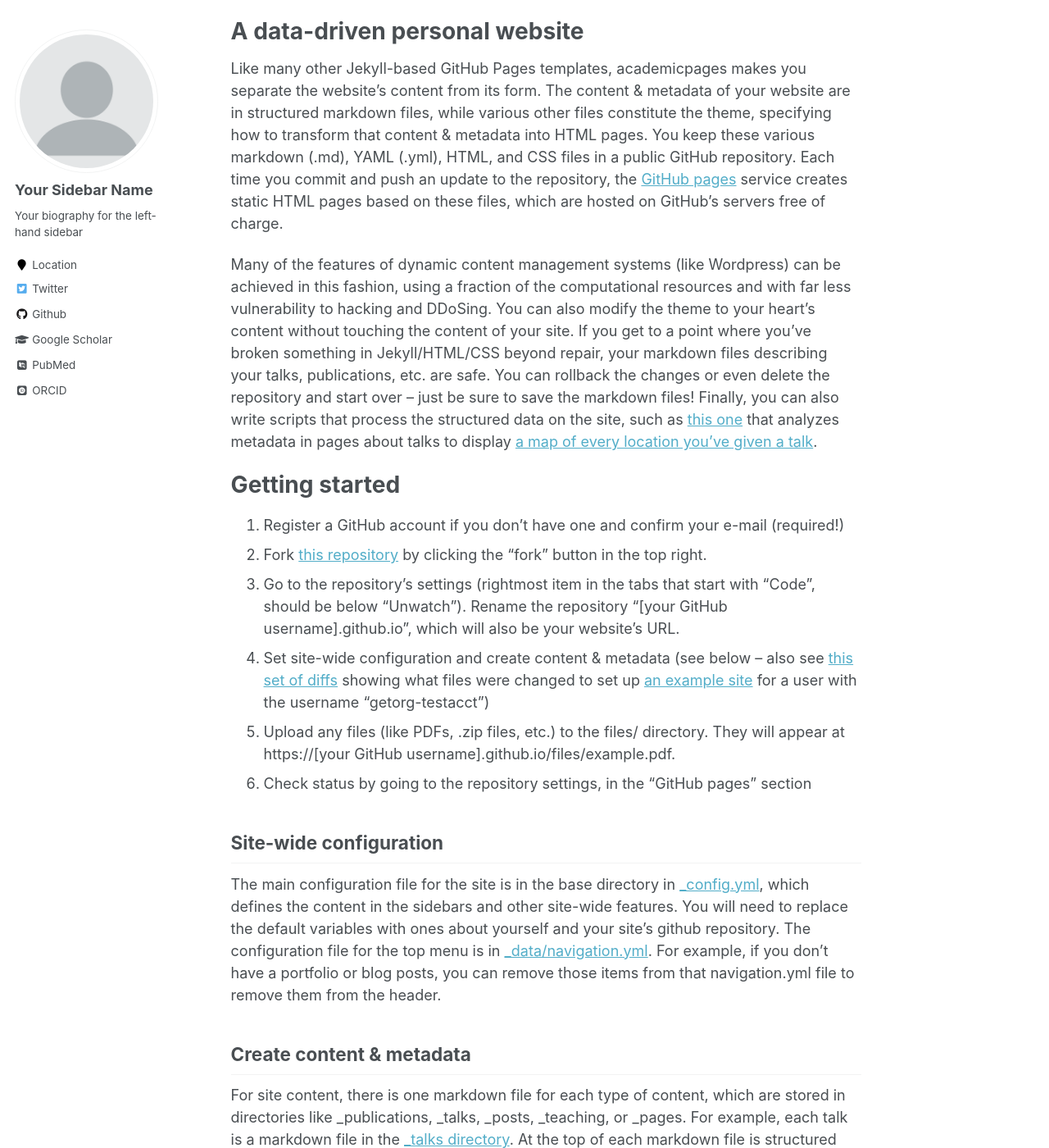
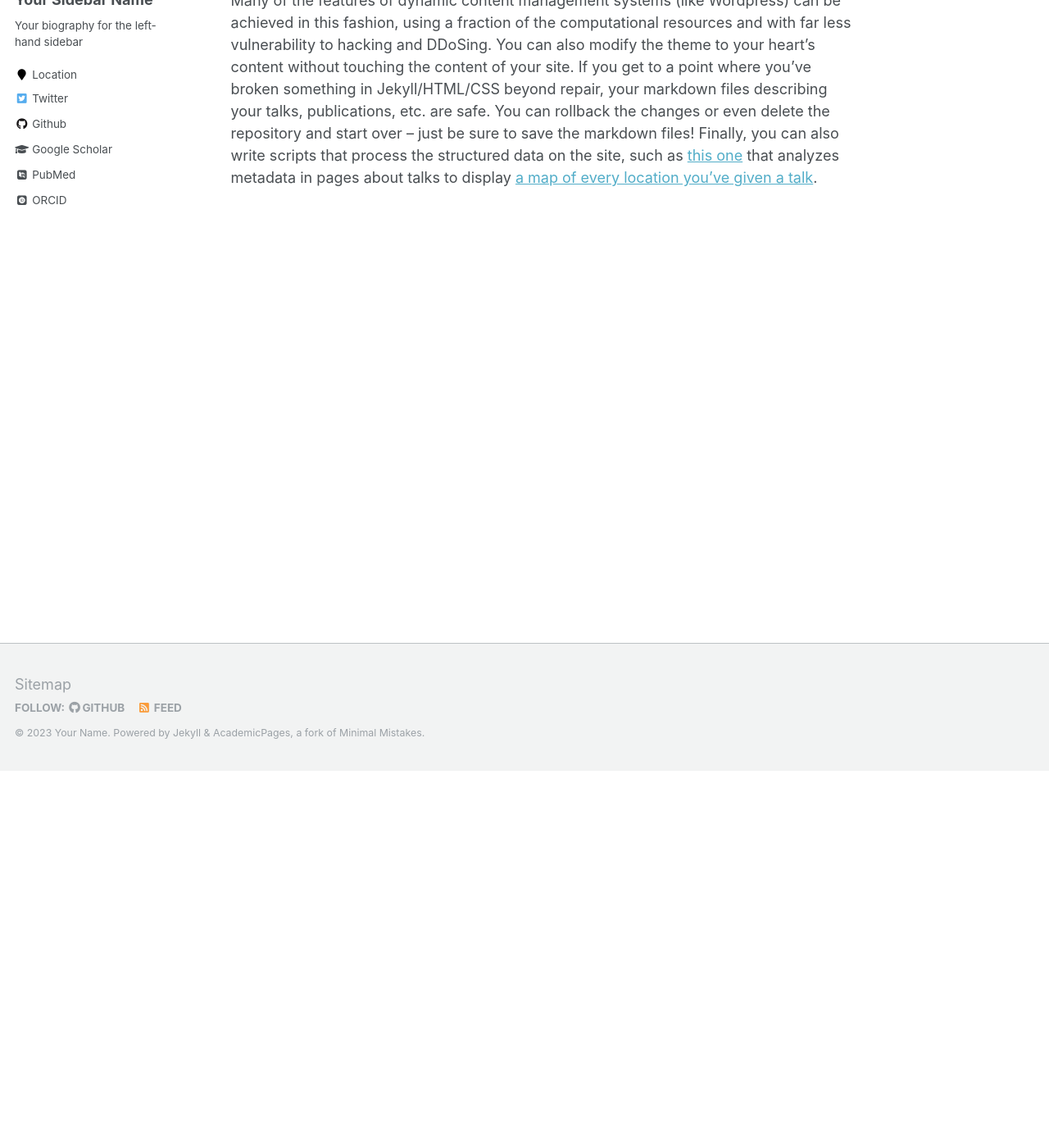
Before and after one commit to HaoChenga/no_avaliable, a Jekyll site: the page built from _pages/about.md, in a window 1280 px wide and 1400 px high, scrolled down 460 px. Shown: the whole window at 82% size. Built offline with Jekyll 4.4.1, drawn with Linux system fonts in a browser that asks for light colours; some web fonts are replaced; some of the changed text lies outside the part shown.

Commit message:
Update about.md

```diff
--- a/_pages/about.md
+++ b/_pages/about.md
@@ -1,6 +1,6 @@
 ---
 permalink: /
-title: "academicpages is a ready-to-fork GitHub Pages template for academic personal websites"
+title: "Haocheng Peng"
 excerpt: "About me"
 author_profile: true
 redirect_from:
@@ -8,43 +8,8 @@
   - /about.html
 ---
 
-This is the front page of a website that is powered by the [academicpages template](https://github.com/academicpages/academicpages.github.io) and hosted on GitHub pages. [GitHub pages](https://pages.github.com) is a free service in which websites are built and hosted from code and data stored in a GitHub repository, automatically updating when a new commit is made to the respository. This template was forked from the [Minimal Mistakes Jekyll Theme](https://mmistakes.github.io/minimal-mistakes/) created by Michael Rose, and then extended to support the kinds of content that academics have: publications, talks, teaching, a portfolio, blog posts, and a dynamically-generated CV. You can fork [this repository](https://github.com/academicpages/academicpages.github.io) right now, modify the configuration and markdown files, add your own PDFs and other content, and have your own site for free, with no ads! An older version of this template powers my own personal website at [stuartgeiger.com](http://stuartgeiger.com), which uses [this Github repository](https://github.com/staeiou/staeiou.github.io).
-
-A data-driven personal website
+About me
 ======
 Like many other Jekyll-based GitHub Pages templates, academicpages makes you separate the website's content from its form. The content & metadata of your website are in structured markdown files, while various other files constitute the theme, specifying how to transform that content & metadata into HTML pages. You keep these various markdown (.md), YAML (.yml), HTML, and CSS files in a public GitHub repository. Each time you commit and push an update to the repository, the [GitHub pages](https://pages.github.com/) service creates static HTML pages based on these files, which are hosted on GitHub's servers free of charge.
 
 Many of the features of dynamic content management systems (like Wordpress) can be achieved in this fashion, using a fraction of the computational resources and with far less vulnerability to hacking and DDoSing. You can also modify the theme to your heart's content without touching the content of your site. If you get to a point where you've broken something in Jekyll/HTML/CSS beyond repair, your markdown files describing your talks, publications, etc. are safe. You can rollback the changes or even delete the repository and start over -- just be sure to save the markdown files! Finally, you can also write scripts that process the structured data on the site, such as [this one](https://github.com/academicpages/academicpages.github.io/blob/master/talkmap.ipynb) that analyzes metadata in pages about talks to display [a map of every location you've given a talk](https://academicpages.github.io/talkmap.html).
-
-Getting started
-======
-1. Register a GitHub account if you don't have one and confirm your e-mail (required!)
-1. Fork [this repository](https://github.com/academicpages/academicpages.github.io) by clicking the "fork" button in the top right.
-1. Go to the repository's settings (rightmost item in the tabs that start with "Code", should be below "Unwatch"). Rename the repository "[your GitHub username].github.io", which will also be your website's URL.
-1. Set site-wide configuration and create content & metadata (see below -- also see [this set of diffs](http://archive.is/3TPas) showing what files were changed to set up [an example site](https://getorg-testacct.github.io) for a user with the username "getorg-testacct")
-1. Upload any files (like PDFs, .zip files, etc.) to the files/ directory. They will appear at https://[your GitHub username].github.io/files/example.pdf.
-1. Check status by going to the repository settings, in the "GitHub pages" section
-
-Site-wide configuration
-------
-The main configuration file for the site is in the base directory in [_config.yml](https://github.com/academicpages/academicpages.github.io/blob/master/_config.yml), which defines the content in the sidebars and other site-wide features. You will need to replace the default variables with ones about yourself and your site's github repository. The configuration file for the top menu is in [_data/navigation.yml](https://github.com/academicpages/academicpages.github.io/blob/master/_data/navigation.yml). For example, if you don't have a portfolio or blog posts, you can remove those items from that navigation.yml file to remove them from the header.
-
-Create content & metadata
-------
-For site content, there is one markdown file for each type of content, which are stored in directories like _publications, _talks, _posts, _teaching, or _pages. For example, each talk is a markdown file in the [_talks directory](https://github.com/academicpages/academicpages.github.io/tree/master/_talks). At the top of each markdown file is structured data in YAML about the talk, which the theme will parse to do lots of cool stuff. The same structured data about a talk is used to generate the list of talks on the [Talks page](https://academicpages.github.io/talks), each [individual page](https://academicpages.github.io/talks/2012-03-01-talk-1) for specific talks, the talks section for the [CV page](https://academicpages.github.io/cv), and the [map of places you've given a talk](https://academicpages.github.io/talkmap.html) (if you run this [python file](https://github.com/academicpages/academicpages.github.io/blob/master/talkmap.py) or [Jupyter notebook](https://github.com/academicpages/academicpages.github.io/blob/master/talkmap.ipynb), which creates the HTML for the map based on the contents of the _talks directory).
-
-**Markdown generator**
-
-I have also created [a set of Jupyter notebooks](https://github.com/academicpages/academicpages.github.io/tree/master/markdown_generator
-) that converts a CSV containing structured data about talks or presentations into individual markdown files that will be properly formatted for the academicpages template. The sample CSVs in that directory are the ones I used to create my own personal website at stuartgeiger.com. My usual workflow is that I keep a spreadsheet of my publications and talks, then run the code in these notebooks to generate the markdown files, then commit and push them to the GitHub repository.
-
-How to edit your site's GitHub repository
-------
-Many people use a git client to create files on their local computer and then push them to GitHub's servers. If you are not familiar with git, you can directly edit these configuration and markdown files directly in the github.com interface. Navigate to a file (like [this one](https://github.com/academicpages/academicpages.github.io/blob/master/_talks/2012-03-01-talk-1.md) and click the pencil icon in the top right of the content preview (to the right of the "Raw | Blame | History" buttons). You can delete a file by clicking the trashcan icon to the right of the pencil icon. You can also create new files or upload files by navigating to a directory and clicking the "Create new file" or "Upload files" buttons.
-
-Example: editing a markdown file for a talk
-![Editing a markdown file for a talk](/images/editing-talk.png)
-
-For more info
-------
-More info about configuring academicpages can be found in [the guide](https://academicpages.github.io/markdown/). The [guides for the Minimal Mistakes theme](https://mmistakes.github.io/minimal-mistakes/docs/configuration/) (which this theme was forked from) might also be helpful.
```
